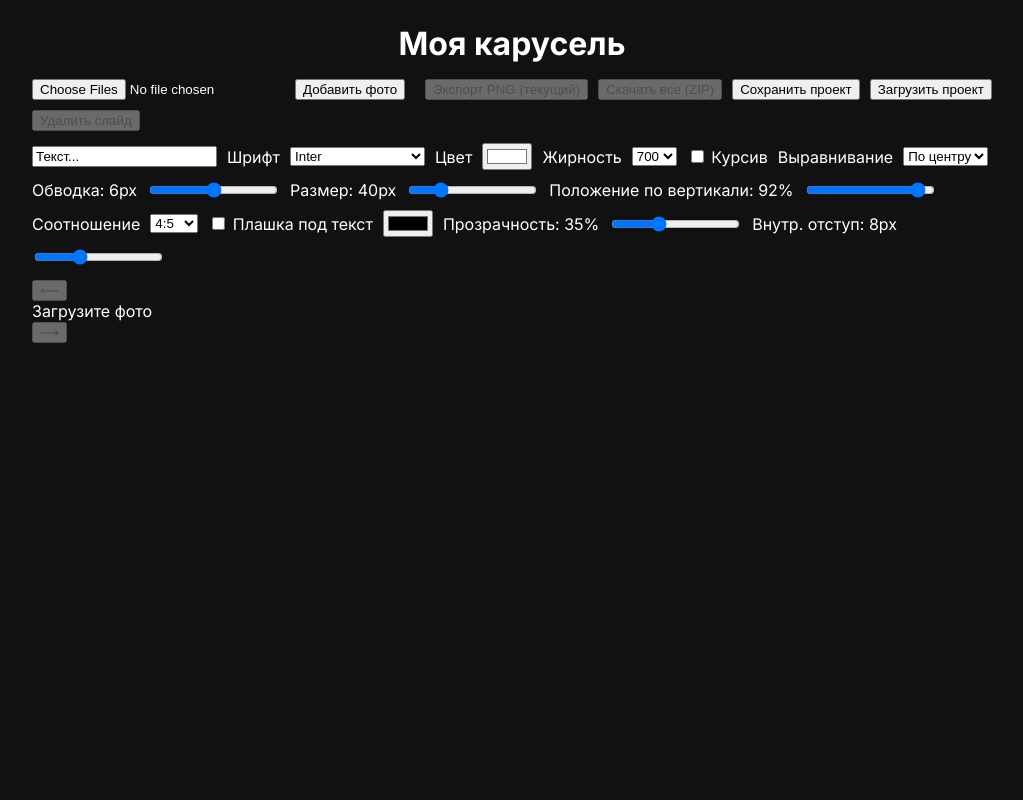
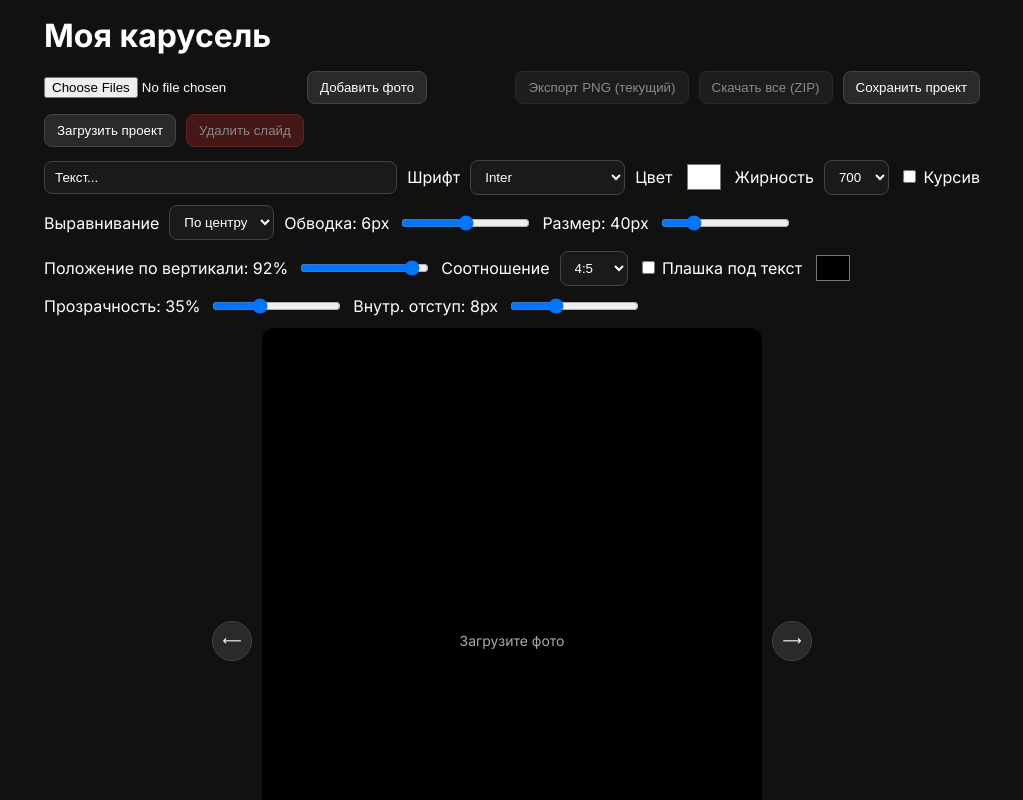
Before and after one commit to donden69-cloud/OrlovKarusel, a React (Vite) app: page / in a window 1280 px wide. Shown: the top 800 px of the page, without its empty margins (128-1151 px from the left). Built offline with nearby package versions, Linux system fonts and the light colour scheme.

Commit message:
Update styles.css

```diff
--- a/src/styles.css
+++ b/src/styles.css
@@ -1,4 +1,5 @@
 /* базовый фон */
+* { box-sizing: border-box; }
 body {
   margin: 0;
   font-family: Inter, system-ui, -apple-system, Arial, sans-serif;
@@ -9,10 +10,10 @@ body {
 /* контейнер */
 .wrap-app {
   max-width: 960px;
-  margin: 24px auto;
+  margin: 16px auto 40px;
   padding: 0 12px;
 }
-h1 { text-align: center; margin: 8px 0 16px; }
+h1 { margin: 8px 0 16px; }
 
 /* панели */
 .top-row, .controls-row {
@@ -22,4 +23,107 @@ h1 { text-align: center; margin: 8px 0 16px; }
   align-items: center;
   margin-bottom: 12px;
 }
-.spacer {
+.spacer { flex: 1; }
+
+/* элементы управления */
+.btn {
+  background: #2a2a2a;
+  border: 1px solid #444;
+  color: #fff;
+  padding: 8px 12px;
+  border-radius: 8px;
+  cursor: pointer;
+}
+.btn:disabled { opacity: .5; cursor: default; }
+.btn.danger { background: #7a1e1e; border-color: #a33; }
+.text-input{
+  flex: 1 1 260px;
+  min-width: 200px;
+  padding: 8px 10px;
+  border-radius: 8px;
+  border: 1px solid #444;
+  background: #1a1a1a;
+  color: #fff;
+}
+.select{
+  padding: 8px 10px;
+  border-radius: 8px;
+  border: 1px solid #444;
+  background: #1a1a1a;
+  color: #fff;
+}
+.color { width: 42px; height: 36px; border: none; background: transparent; }
+
+/* просмотр */
+.viewer{
+  display:flex;
+  align-items:center;
+  gap:10px;
+  justify-content:center;
+  margin: 10px 0 16px;
+}
+.nav{
+  background:#2a2a2a; border:1px solid #444; color:#fff;
+  width:40px; height:40px; border-radius:50%;
+  cursor: pointer;
+}
+
+/* область слайда — адаптивная */
+.slide-box{
+  position:relative;
+  width: min(92vw, 500px);
+  aspect-ratio: var(--ratio, 4/5);
+  background:#000;
+  border-radius:12px;
+  overflow:hidden;
+  display:flex; align-items:center; justify-content:center;
+}
+.slide-img{
+  width:100%; height:100%;
+  object-fit: contain;        /* важное: показывает фото целиком */
+  background:#000;
+}
+
+/* подпись поверх фото */
+.caption{
+  position:absolute;
+  left: 0; right: 0;
+  top: 50%;
+  transform: translateY(-50%);
+  display: flex;
+  justify-content: center;
+  pointer-events: none;       /* чтобы клик проходил сквозь */
+  z-index: 2;
+  padding: 0 10px;
+}
+.caption-box{
+  position:absolute;
+  z-index: -1;
+  border-radius: 12px;
+}
+.caption-text{
+  text-align: inherit;
+  text-shadow: 0 2px 4px rgba(0,0,0,.8), 0 10px 30px rgba(0,0,0,.6);
+  white-space: pre-line;
+  max-width: 92%;
+}
+
+/* заглушка */
+.placeholder{ color:#aaa; font-size:14px; }
+
+/* миниатюры */
+.thumbs{
+  display:flex; flex-wrap:wrap; gap:8px; justify-content:center;
+}
+.thumb{
+  position:relative; padding:0; border:none; background:transparent; cursor:pointer;
+}
+.thumb img{
+  width:72px; height:72px; object-fit:cover; border-radius:8px; border:2px solid #444;
+}
+.thumb.active img{ border-color:#5eb1ff; }
+.thumb span{
+  position:absolute; right:4px; bottom:4px;
+  background: rgba(0,0,0,.6);
+  color:#fff; font-size:12px; padding:1px 5px; border-radius:6px;
+}
```
